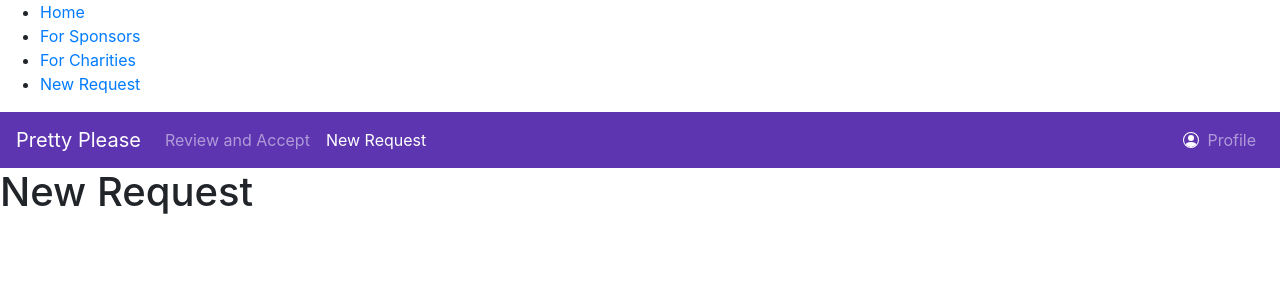
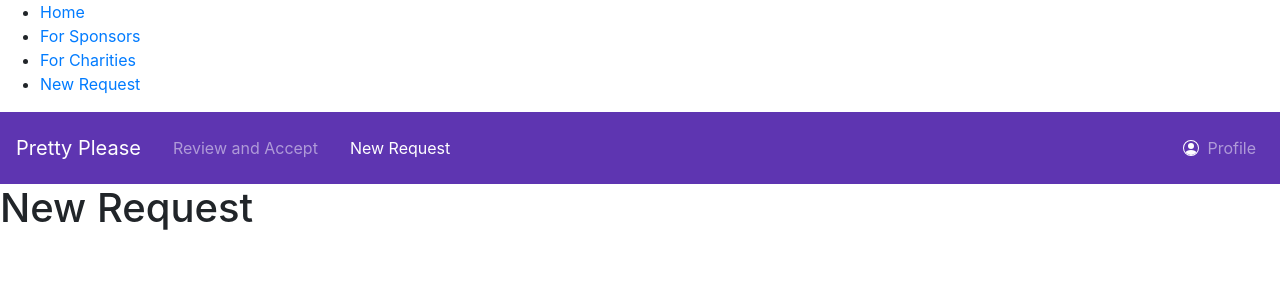
Before and after one commit to tr-hack-to-the-future/prettyplease-frontend, a React (Create React App) app: page /NewRequest in a window 1280 px wide. Shown: the top 300 px of the page. Built offline with nearby package versions, Linux system fonts and the light colour scheme.

Commit message:
Changed in Navbar

```diff
--- a/src/App.js
+++ b/src/App.js
@@ -1,6 +1,6 @@
 import React, { Component, useState } from 'react';
 import './App.css';
-import Main from './Main.js';
+import Main from './components/Main.js';
 import SponsorPage from './components/SponsorPage';
 import CharityPage from './components/CharityPage';
 import NewRequest from './components/NewRequest';
--- a/src/components/CharityPage.js
+++ b/src/components/CharityPage.js
@@ -5,8 +5,8 @@ import PPNavbar from './PPNavbar';
 
 function CharityPage() {
     const [navitems, setnavitems] = useState([
-        { itemName: "Review and Accept", activePage: true },
-        { itemName: "New Request", activePage: false }
+        { itemName: "Review and Accept", itemLink:"",itemAddr: "", activePage: true },
+        { itemName: "New Request",itemLink:"/NewRequest", itemAddr: "<NewRequest/>",activePage: false }
 
       ]);
     const [showProfile,setshowProfile] = useState(true);
--- a/src/Main.js
+++ b/src/components/Main.js
@@ -1,11 +1,13 @@
 import React, { Component, useState } from 'react';
-import PPNavbar from './components/PPNavbar';
-import Sponsorlist from './components/Sponsorlist';
+import PPNavbar from './PPNavbar';
+import Sponsorlist from './Sponsorlist';
+import CharityPage from './CharityPage';
+import SponsorPage from './SponsorPage';
 
 function Main({SponsorData}) {
   const [navitems, setitems] = useState([
-    { itemName: "For Charities", activePage: true },
-    { itemName: "For Sponsor", activePage: false }
+    { itemName: "For Charities", itemLink:"/CharityPage", itemAddr: "CharityPage",activePage: false },
+    { itemName: "For Sponsor", itemLink:"/SponsorPage", itemAddr: "SponsorPage",activePage: false}
 
   ]);
   const [showProfile,setshowProfile] = useState(false);
--- a/src/components/PPNavbar.js
+++ b/src/components/PPNavbar.js
@@ -3,6 +3,11 @@ import './Navbar.css';
 import Navbar from 'react-bootstrap/Navbar';
 import Nav from 'react-bootstrap/Nav';
 import NavDropdown from 'react-bootstrap/NavDropdown';
+import NewRequest from './NewRequest';
+
+import CharityPage from './CharityPage';
+import SponsorPage from './SponsorPage';
+import Main from './Main.js';
 import {
   BrowserRouter as Router,
   Switch,
@@ -10,13 +15,15 @@ import {
   Link
 } from "react-router-dom";
 
-function PPNavbar({ NavItems,showProfile}) {
-  const navItemInactive="nav-item mr-auto mt-2 mt-lg-0";
-  const navItemActive="nav-item active mr-auto mt-2 mt-lg-0";
-  let svgPerson=null;
-  let profileItem=null;
-  if (showProfile===true) {
-    svgPerson=<svg width="1em" height="40px" viewBox="0 0 16 16" className="bi bi-person-circle" fill="#ffffff"
+
+function PPNavbar({ NavItems, showProfile }) {
+  const navItemInactive = "nav-item mr-auto mt-2 mt-lg-0 nav-link";
+  const navItemActive = "nav-item active mr-auto mt-2 mt-lg-0 nav-link";
+  let svgPerson = null;
+  let profileItem = null;
+  const homepg = "Main";
+  if (showProfile === true) {
+    svgPerson = <svg width="1em" height="40px" viewBox="0 0 16 16" className="bi bi-person-circle" fill="#ffffff"
       xmlns="http://www.w3.org/2000/svg">
       <path
         d="M13.468 12.37C12.758 11.226 11.195 10 8 10s-4.757 1.225-5.468 2.37A6.987 6.987 0 0 0 8 15a6.987 6.987 0 0 0 5.468-2.63z" />
@@ -24,13 +31,14 @@ function PPNavbar({ NavItems,showProfile}) {
       <path fill-rule="evenodd"
         d="M8 1a7 7 0 1 0 0 14A7 7 0 0 0 8 1zM0 8a8 8 0 1 1 16 0A8 8 0 0 1 0 8z" />
     </svg>;
-    profileItem=<a className="nav-link" href="#">Profile <span class="sr-only">(current)</span></a>
+    profileItem = <a className="nav-link" href="#">Profile <span class="sr-only">(current)</span></a>
 
   };
   return (
+    <Router>
       <div className="PPNavbar">
         <nav className="navbar navbar-expand-lg navbar-dark navpurple">
-        <a className="navbar-brand" href="#">Pretty Please</a>
+          <a className="navbar-brand" href={homepg}>Pretty Please</a>
           <button className="navbar-toggler" type="button" data-toggle="collapse" data-target="#navbarTogglerDemo02"
             aria-controls="navbarTogglerDemo02" aria-expanded="false" aria-label="Toggle navigation">
             <span class="navbar-toggler-icon"></span>
@@ -39,7 +47,7 @@ function PPNavbar({ NavItems,showProfile}) {
           <div className="collapse navbar-collapse" id="navbarTogglerDemo02">
             <ul className="navbar-nav ">
               {NavItems.map(item =>
-              <li class={item.activePage?navItemActive:navItemInactive}><a class="nav-link" href="#">{item.itemName }<span className="sr-only">(current)</span></a>
+                <li className={item.activePage ? navItemActive : navItemInactive}><a class="nav-link" href={item.itemAddr}>{item.itemName}</a>
                 </li>)}
             </ul>
             <ul className="navbar-nav ml-auto mt-2 mt-lg-0">
@@ -56,14 +64,14 @@ function PPNavbar({ NavItems,showProfile}) {
           </div>
 
         </nav>
+        <Switch>
+          {/* {NavItems.map(item => <Route path={item.itemLink} component={item.itemAddr} />)} */}
 
-
-
-
-
-
+          {NavItems.map(item =><Route path={item.itemLink} component={item.itemAddr}></Route>)}
+        </Switch>
 
       </div>
+    </Router>
   );
 }
 
```
Lines whose indentation alone changed are shown as unchanged.
